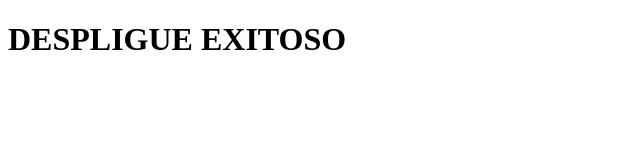
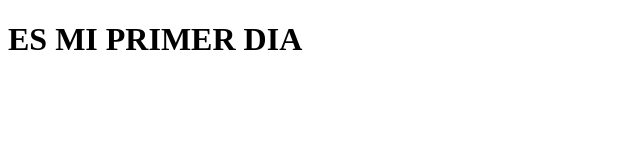
Before and after one commit to MiniYuu/TESTEO2, a plain HTML site: page index.html in a window 1280 px wide. Shown: the whole page, without its empty margins (0-640 px from the left). Drawn offline with Linux system fonts and the light colour scheme.

Commit message:
Update index.html

```diff
--- a/index.html
+++ b/index.html
@@ -7,6 +7,6 @@
     <title>Document</title>
 </head>
 <body>
-    <h1>DESPLIGUE EXITOSO</h1>
+    <h1>ES MI PRIMER DIA</h1>
 </body>
 </html>
```
